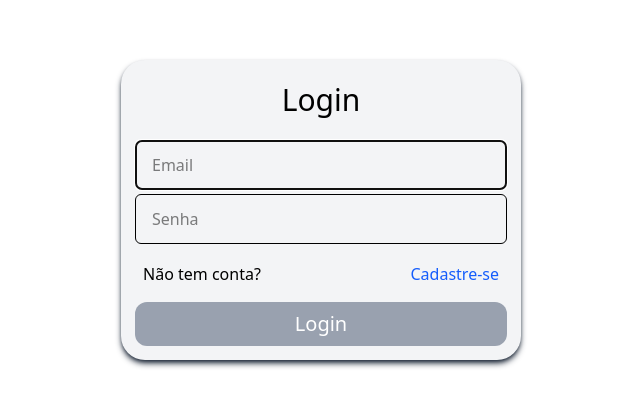
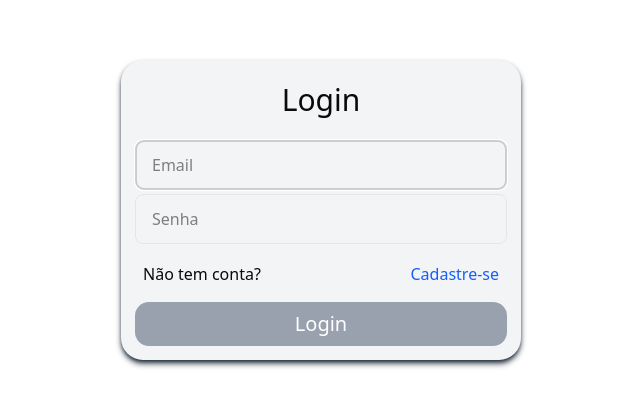
Before and after one commit to gust-devbr/ToDoList--web, a React (Vite) app: page /login in a window 1280 px wide. Shown: the part 190-596 px from the top of the page, without its empty margins (319-959 px from the left). Built offline with nearby package versions, Linux system fonts and the light colour scheme.

Commit message:
build: instalação do Shadcn UI

```diff
--- /dev/null
+++ b/src/components/ui/spinner.jsx
@@ -0,0 +1,18 @@
+import { Loader2Icon } from "lucide-react"
+
+import { cn } from "@/lib/utils"
+
+function Spinner({
+  className,
+  ...props
+}) {
+  return (
+    <Loader2Icon
+      role="status"
+      aria-label="Loading"
+      className={cn("size-4 animate-spin", className)}
+      {...props} />
+  );
+}
+
+export { Spinner }
--- /dev/null
+++ b/src/lib/utils.js
@@ -0,0 +1,6 @@
+import { clsx } from "clsx";
+import { twMerge } from "tailwind-merge"
+
+export function cn(...inputs) {
+  return twMerge(clsx(inputs));
+}
--- a/src/styles/index.css
+++ b/src/styles/index.css
@@ -1 +1,124 @@
 @import "tailwindcss";
+
+@plugin "tailwindcss-animate";
+
+@custom-variant dark (&:is(.dark *));
+
+@theme inline {
+  --radius-sm: calc(var(--radius) - 4px);
+  --radius-md: calc(var(--radius) - 2px);
+  --radius-lg: var(--radius);
+  --radius-xl: calc(var(--radius) + 4px);
+  --radius-2xl: calc(var(--radius) + 8px);
+  --radius-3xl: calc(var(--radius) + 12px);
+  --radius-4xl: calc(var(--radius) + 16px);
+  --color-background: var(--background);
+  --color-foreground: var(--foreground);
+  --color-card: var(--card);
+  --color-card-foreground: var(--card-foreground);
+  --color-popover: var(--popover);
+  --color-popover-foreground: var(--popover-foreground);
+  --color-primary: var(--primary);
+  --color-primary-foreground: var(--primary-foreground);
+  --color-secondary: var(--secondary);
+  --color-secondary-foreground: var(--secondary-foreground);
+  --color-muted: var(--muted);
+  --color-muted-foreground: var(--muted-foreground);
+  --color-accent: var(--accent);
+  --color-accent-foreground: var(--accent-foreground);
+  --color-destructive: var(--destructive);
+  --color-border: var(--border);
+  --color-input: var(--input);
+  --color-ring: var(--ring);
+  --color-chart-1: var(--chart-1);
+  --color-chart-2: var(--chart-2);
+  --color-chart-3: var(--chart-3);
+  --color-chart-4: var(--chart-4);
+  --color-chart-5: var(--chart-5);
+  --color-sidebar: var(--sidebar);
+  --color-sidebar-foreground: var(--sidebar-foreground);
+  --color-sidebar-primary: var(--sidebar-primary);
+  --color-sidebar-primary-foreground: var(--sidebar-primary-foreground);
+  --color-sidebar-accent: var(--sidebar-accent);
+  --color-sidebar-accent-foreground: var(--sidebar-accent-foreground);
+  --color-sidebar-border: var(--sidebar-border);
+  --color-sidebar-ring: var(--sidebar-ring);
+}
+
+:root {
+  --radius: 0.625rem;
+  --background: oklch(1 0 0);
+  --foreground: oklch(0.145 0 0);
+  --card: oklch(1 0 0);
+  --card-foreground: oklch(0.145 0 0);
+  --popover: oklch(1 0 0);
+  --popover-foreground: oklch(0.145 0 0);
+  --primary: oklch(0.205 0 0);
+  --primary-foreground: oklch(0.985 0 0);
+  --secondary: oklch(0.97 0 0);
+  --secondary-foreground: oklch(0.205 0 0);
+  --muted: oklch(0.97 0 0);
+  --muted-foreground: oklch(0.556 0 0);
+  --accent: oklch(0.97 0 0);
+  --accent-foreground: oklch(0.205 0 0);
+  --destructive: oklch(0.577 0.245 27.325);
+  --border: oklch(0.922 0 0);
+  --input: oklch(0.922 0 0);
+  --ring: oklch(0.708 0 0);
+  --chart-1: oklch(0.646 0.222 41.116);
+  --chart-2: oklch(0.6 0.118 184.704);
+  --chart-3: oklch(0.398 0.07 227.392);
+  --chart-4: oklch(0.828 0.189 84.429);
+  --chart-5: oklch(0.769 0.188 70.08);
+  --sidebar: oklch(0.985 0 0);
+  --sidebar-foreground: oklch(0.145 0 0);
+  --sidebar-primary: oklch(0.205 0 0);
+  --sidebar-primary-foreground: oklch(0.985 0 0);
+  --sidebar-accent: oklch(0.97 0 0);
+  --sidebar-accent-foreground: oklch(0.205 0 0);
+  --sidebar-border: oklch(0.922 0 0);
+  --sidebar-ring: oklch(0.708 0 0);
+}
+
+.dark {
+  --background: oklch(0.145 0 0);
+  --foreground: oklch(0.985 0 0);
+  --card: oklch(0.205 0 0);
+  --card-foreground: oklch(0.985 0 0);
+  --popover: oklch(0.205 0 0);
+  --popover-foreground: oklch(0.985 0 0);
+  --primary: oklch(0.922 0 0);
+  --primary-foreground: oklch(0.205 0 0);
+  --secondary: oklch(0.269 0 0);
+  --secondary-foreground: oklch(0.985 0 0);
+  --muted: oklch(0.269 0 0);
+  --muted-foreground: oklch(0.708 0 0);
+  --accent: oklch(0.269 0 0);
+  --accent-foreground: oklch(0.985 0 0);
+  --destructive: oklch(0.704 0.191 22.216);
+  --border: oklch(1 0 0 / 10%);
+  --input: oklch(1 0 0 / 15%);
+  --ring: oklch(0.556 0 0);
+  --chart-1: oklch(0.488 0.243 264.376);
+  --chart-2: oklch(0.696 0.17 162.48);
+  --chart-3: oklch(0.769 0.188 70.08);
+  --chart-4: oklch(0.627 0.265 303.9);
+  --chart-5: oklch(0.645 0.246 16.439);
+  --sidebar: oklch(0.205 0 0);
+  --sidebar-foreground: oklch(0.985 0 0);
+  --sidebar-primary: oklch(0.488 0.243 264.376);
+  --sidebar-primary-foreground: oklch(0.985 0 0);
+  --sidebar-accent: oklch(0.269 0 0);
+  --sidebar-accent-foreground: oklch(0.985 0 0);
+  --sidebar-border: oklch(1 0 0 / 10%);
+  --sidebar-ring: oklch(0.556 0 0);
+}
+
+@layer base {
+  * {
+    @apply border-border outline-ring/50;
+  }
+  body {
+    @apply bg-background text-foreground;
+  }
+}
```
Also changed, not shown: package.json (+6 -1 lines), components.json (added), 1 other file (tests, documents, lock files or other folders).
